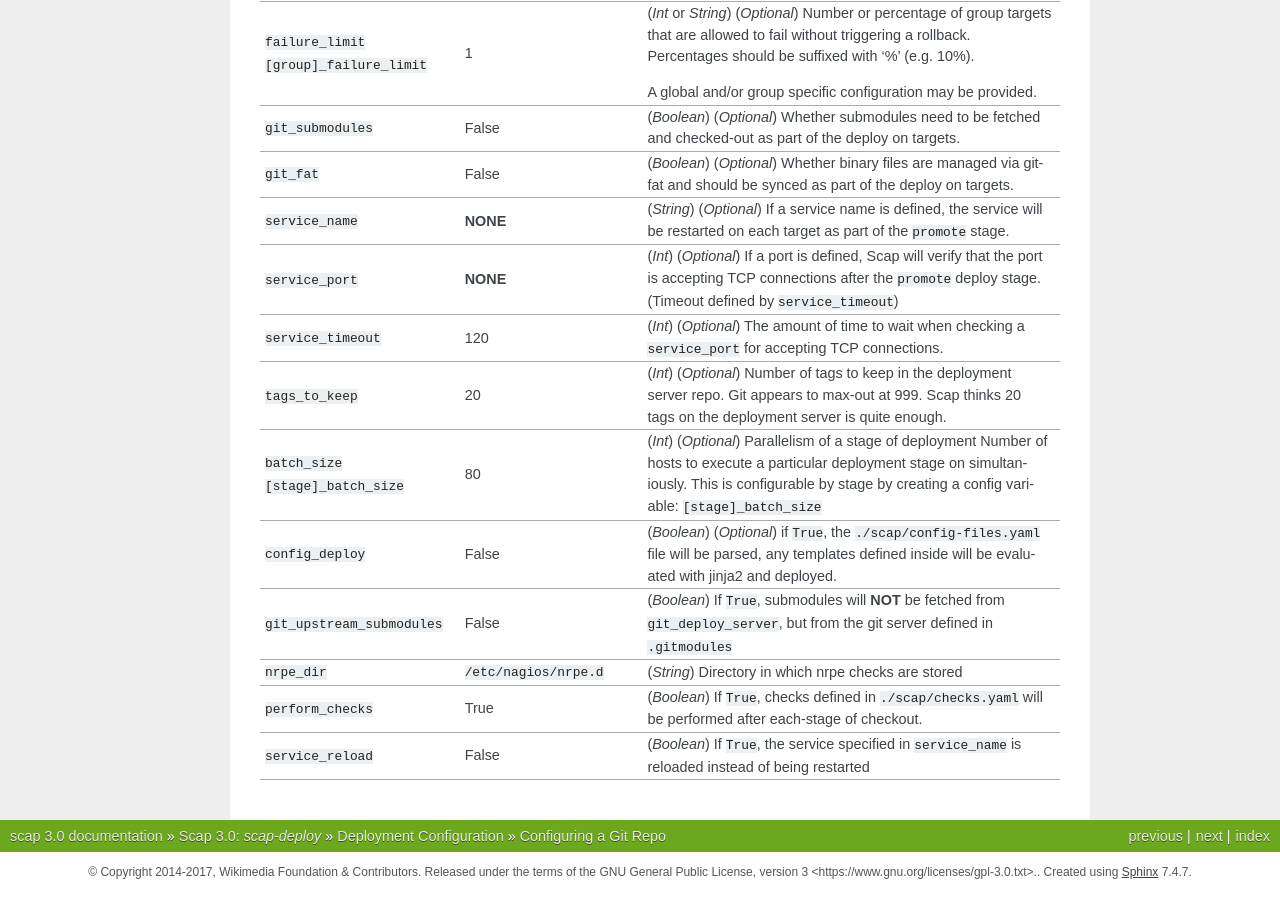
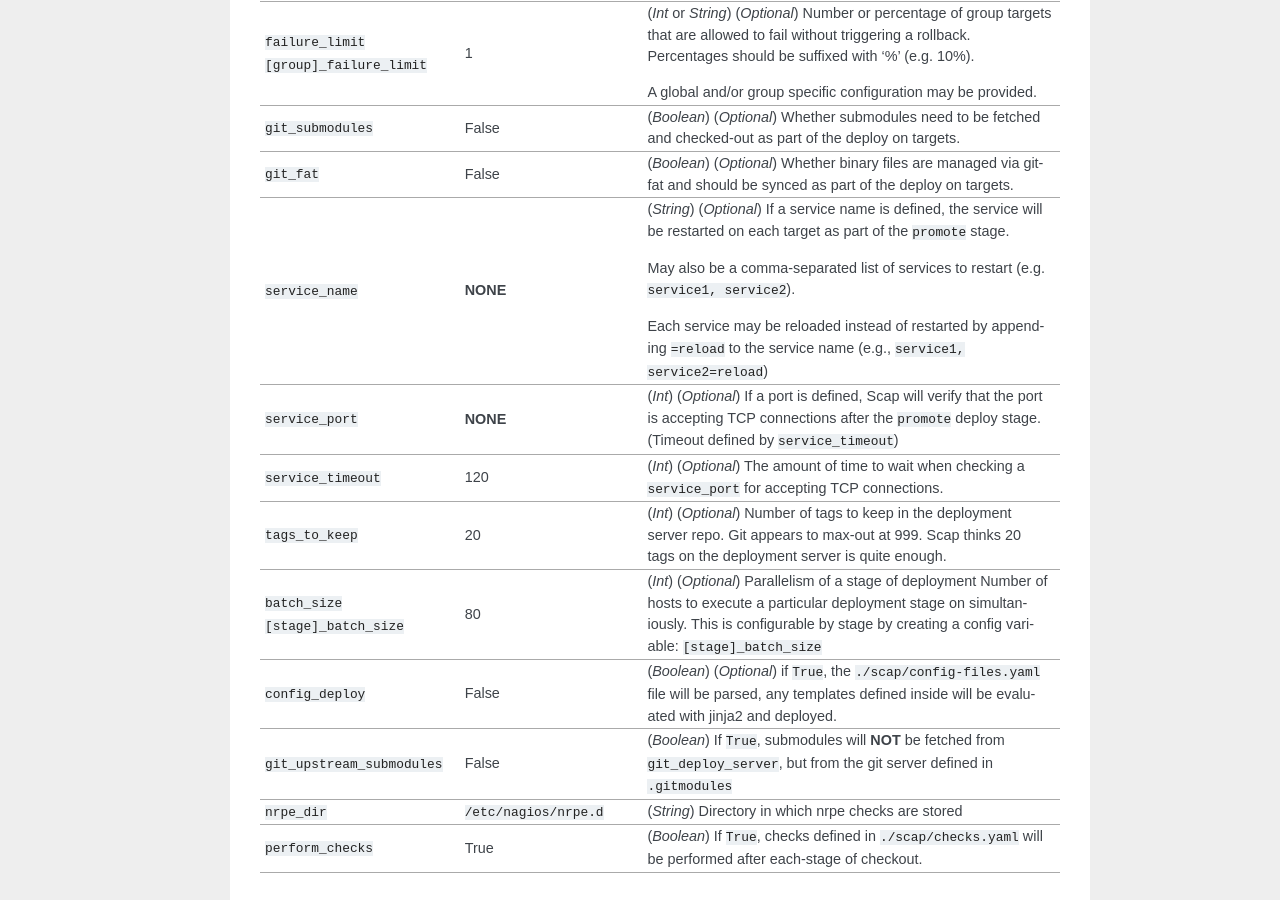
Before and after one commit to wikimedia/mediawiki-tools-scap, a Sphinx documentation site: the page built from docs/scap3/repo_config.rst, in a window 1280 px wide and 900 px high, scrolled down 1217 px. Built offline with Sphinx 7.4.7, drawn with Linux system fonts in a browser that asks for light colours.

Commit message:
Handle multiple services
Summary:
This patch handles restart or reload of multiple services as specified
in the scap.cfg file by a comma-separated string.

The need for this arose when deploying the jobrunner service. Although,
seemingly, trebuchet only restarted the `jobrunner` service, the
`jobchron` service also needs to be restarted. This is now achievable
by modifying the scap.cfg to read:

    service_name: jobrunner, jobchron

If one of these services only needs to be reloaded rather than restarted
the configuration would look like:

    service_name: jobrunner = reload, jobchron

This patch removes the `service_reload` configuration value. It
currently not used as far as I can tell and no longer makes sense for
multiple services.

Fixes T167098

Reviewers: hashar, demon, dduvall, mmodell, #release-engineering-team

Reviewed By: mmodell

Subscribers: Paladox, akosiaris

Tags: #release-engineering-team

Maniphest Tasks: T167098

Differential Revision: https://phabricator.wikimedia.org/D677

```diff
--- a/docs/scap3/deploy_commands.rst
+++ b/docs/scap3/deploy_commands.rst
@@ -16,8 +16,10 @@ the deployment server to a staging or production environment.
 * Runs git fetch in the `/srv/deployment/{repo}` directory of each target
   (running checkout if it does not exist)
 * Checks out the tag created in step 1 on each of the target machines
-* If a `service_name` is specified, the service is restarted
-* If `service_reload` is enabled, reload the service instead of restarting
+* If a `service_name` is specified, the service is restarted. Multiple services
+  may be specified by separating them with commas, e.g., ``service1,
+  service2``. A service can be reloaded by appending ``=reload`` to the
+  service's name, e.g., ``service1, service2 = reload``.
 * If a `service_port` is specified, make sure that it is accepting
   connections, waiting up to `service_timeout` (120 seconds by default)
 
--- a/docs/scap3/repo_config.rst
+++ b/docs/scap3/repo_config.rst
@@ -124,6 +124,16 @@ Available configuration variables
 |                            |                           | each target as part             |
 |                            |                           | of the ``promote``              |
 |                            |                           | stage.                          |
+|                            |                           |                                 |
+|                            |                           | May also be a comma-separated   |
+|                            |                           | list of services to restart     |
+|                            |                           | (e.g. ``service1, service2``).  |
+|                            |                           |                                 |
+|                            |                           | Each service may be reloaded    |
+|                            |                           | instead of restarted by         |
+|                            |                           | appending ``=reload`` to the    |
+|                            |                           | service name (e.g.,             |
+|                            |                           | ``service1, service2=reload``)  |
 +----------------------------+---------------------------+---------------------------------+
 | ``service_port``           | **NONE**                  | (*Int*) (*Optional*)            |
 |                            |                           | If a port is defined,           |
@@ -185,8 +195,3 @@ Available configuration variables
 |                            |                           | will be performed after         |
 |                            |                           | each-stage of checkout.         |
 +----------------------------+---------------------------+---------------------------------+
-| ``service_reload``         | False                     | (*Boolean*) If ``True``,        |
-|                            |                           | the service specified in        |
-|                            |                           | ``service_name`` is reloaded    |
-|                            |                           | instead of being restarted      |
-+----------------------------+---------------------------+---------------------------------+
```
Also changed, not shown: docs/scap3/quickstart/setup.rst (+5 -4 lines), 3 other files.
